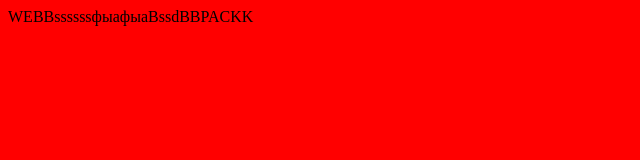
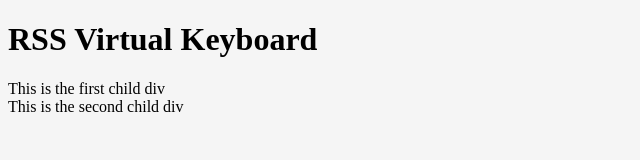
Before and after one commit to nicolaeee/virtual-keyboard, a website built with webpack: page src/index.html in a window 1280 px wide. Shown: the whole page, without its empty margins (0-640 px from the left). Built offline with nearby package versions, Linux system fonts and the light colour scheme.

Commit message:
feat: add first layout of the keyboard

```diff
--- a/src/index.ts
+++ b/src/index.ts
@@ -1,5 +1,14 @@
 import { test } from "./test";
 import './style.scss';
 
-document.body.innerHTML = 'WEBBssssssфыафыаBssdBBPACKK'
-test();
+const parentDiv = document.createElement('div');
+const firstChildDiv = document.createElement('div');
+const secondChildDiv = document.createElement('div');
+
+firstChildDiv.textContent = 'This is the first child div';
+secondChildDiv.textContent = 'This is the second child div';
+
+parentDiv.appendChild(firstChildDiv);
+parentDiv.appendChild(secondChildDiv);
+
+document.body.appendChild(parentDiv);
--- a/src/style.scss
+++ b/src/style.scss
@@ -1,5 +1,5 @@
 $bodyColor: red;
 
 body {
-    background-color: $bodyColor;
+    background-color: whitesmoke;
 }
```
